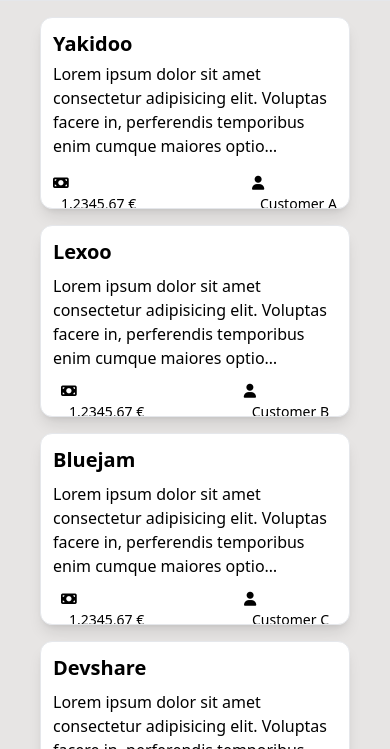
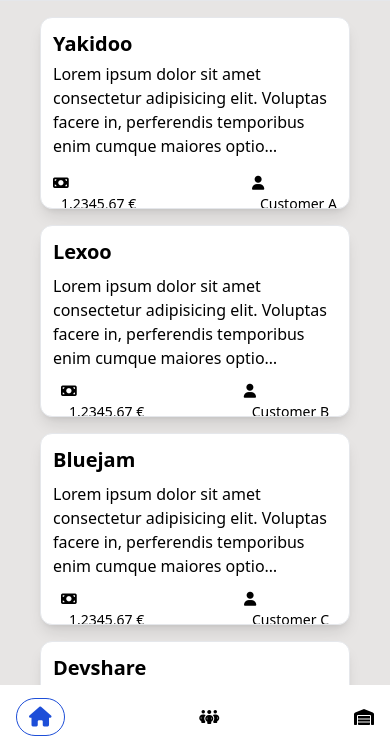
Before and after one commit to malikkotb/dashboard, a website: page src/index.html in a window 390 px wide. Shown: the part 95-844 px from the top of the page. Drawn offline with Linux system fonts and the light colour scheme.

Commit message:
bottom sidebar layout

```diff
--- a/src/index.html
+++ b/src/index.html
@@ -316,8 +316,15 @@
 
 
       </main>
-       <!-- TODO: dashboard moves to bottom on small screens -->
 
     </div>
+     <!-- sidebar moves to bottom on small screens -->
+     <div class="bg-white w-screen h-16 items-center p-4 sm:hidden bottom-0 sticky flex justify-between">
+      <div class="rounded-full border px-3 py-1 border-blue-700 font-light text-xl text-blue-700">
+        <i class="fa-solid fa-house"></i>
+      </div>
+      <i class="fa-solid fa-people-group"></i>
+      <i class="fa-solid fa-warehouse"></i>
+     </div>
   </body>
 </html>
```
Also changed, not shown: dist/output.css.
